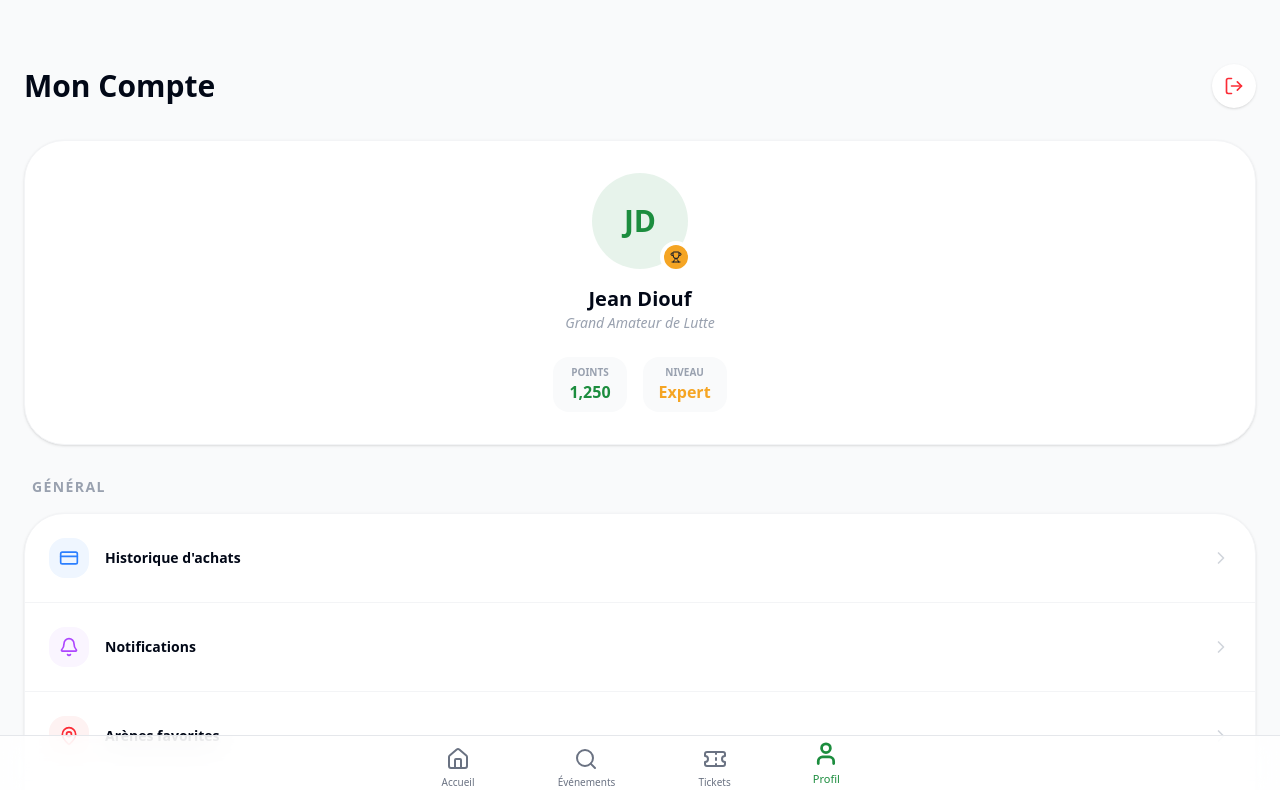
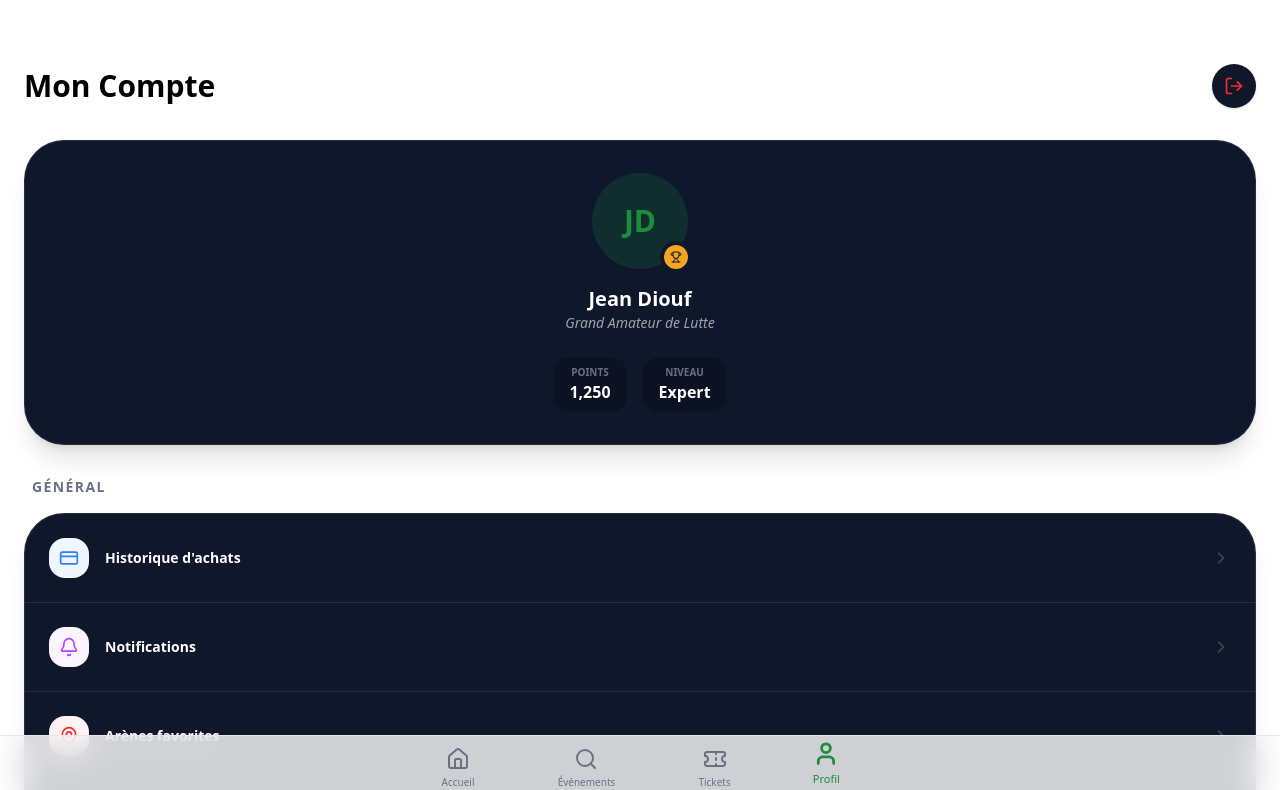
Before and after one commit to mamadouamadousylla-afk/J-lSaPlace, a Next.js app: page /mon-compte in a window 1280 px wide. Shown: the top 790 px of the page. Built offline with nearby package versions, Linux system fonts and the light colour scheme.

Commit message:
Refine Profile page: white bg, black title/footer, dark cards with white text

```diff
--- a/src/app/mon-compte/page.tsx
+++ b/src/app/mon-compte/page.tsx
@@ -13,60 +13,60 @@ const menuItems = [
 
 export default function ProfilePage() {
     return (
-        <div className="flex flex-col min-h-screen bg-gray-50 dark:bg-black p-6 pt-16 pb-32 space-y-8">
+        <div className="flex flex-col min-h-screen bg-white p-6 pt-16 pb-32 space-y-8">
             <div className="flex items-center justify-between">
-                <h1 className="text-3xl font-poppins font-bold">Mon Compte</h1>
-                <button className="p-3 rounded-full bg-white dark:bg-gray-900 shadow-sm text-red-500">
+                <h1 className="text-3xl font-poppins font-bold text-black">Mon Compte</h1>
+                <button className="p-3 rounded-full bg-slate-900 shadow-sm text-red-500">
                     <LogOut className="w-5 h-5" />
                 </button>
             </div>
 
             {/* User Info */}
-            <div className="bg-white dark:bg-gray-900 rounded-[2.5rem] p-8 shadow-sm border border-gray-100 dark:border-gray-800 text-center space-y-4">
+            <div className="bg-slate-900 rounded-[2.5rem] p-8 shadow-xl border border-white/10 text-center space-y-4">
                 <div className="relative inline-block">
-                    <div className="w-24 h-24 rounded-full bg-primary/10 flex items-center justify-center text-primary text-3xl font-bold">
+                    <div className="w-24 h-24 rounded-full bg-primary/20 flex items-center justify-center text-primary text-3xl font-bold">
                         JD
                     </div>
-                    <div className="absolute -bottom-1 -right-1 w-8 h-8 rounded-full bg-secondary text-secondary-foreground flex items-center justify-center border-4 border-white dark:border-gray-900">
+                    <div className="absolute -bottom-1 -right-1 w-8 h-8 rounded-full bg-secondary text-secondary-foreground flex items-center justify-center border-4 border-slate-900">
                         <Trophy className="w-3 h-3" />
                     </div>
                 </div>
                 <div>
-                    <h2 className="text-xl font-bold">Jean Diouf</h2>
-                    <p className="text-gray-400 text-sm italic">Grand Amateur de Lutte</p>
+                    <h2 className="text-xl font-bold text-white">Jean Diouf</h2>
+                    <p className="text-white/60 text-sm italic">Grand Amateur de Lutte</p>
                 </div>
                 <div className="flex justify-center gap-4 pt-2">
-                    <div className="px-4 py-2 rounded-2xl bg-gray-50 dark:bg-gray-800">
-                        <p className="text-[10px] text-gray-400 font-bold uppercase">Points</p>
-                        <p className="font-poppins font-bold text-primary">1,250</p>
+                    <div className="px-4 py-2 rounded-2xl bg-black/20">
+                        <p className="text-[10px] text-white/40 font-bold uppercase">Points</p>
+                        <p className="font-poppins font-bold text-white">1,250</p>
                     </div>
-                    <div className="px-4 py-2 rounded-2xl bg-gray-50 dark:bg-gray-800">
-                        <p className="text-[10px] text-gray-400 font-bold uppercase">Niveau</p>
-                        <p className="font-poppins font-bold text-secondary">Expert</p>
+                    <div className="px-4 py-2 rounded-2xl bg-black/20">
+                        <p className="text-[10px] text-white/40 font-bold uppercase">Niveau</p>
+                        <p className="font-poppins font-bold text-white">Expert</p>
                     </div>
                 </div>
             </div>
 
             {/* Menu Sections */}
             <div className="space-y-4">
-                <h3 className="font-poppins font-bold px-2 text-sm text-gray-400 uppercase tracking-widest">Général</h3>
-                <div className="bg-white dark:bg-gray-900 rounded-[2.5rem] overflow-hidden border border-gray-100 dark:border-gray-800 shadow-sm text-sm">
+                <h3 className="font-poppins font-bold px-2 text-sm text-gray-500 uppercase tracking-widest">Général</h3>
+                <div className="bg-slate-900 rounded-[2.5rem] overflow-hidden border border-white/10 shadow-xl text-sm">
                     {menuItems.map((item, idx) => (
                         <Link
                             key={item.label}
                             href={item.href}
                             className={cn(
-                                "flex items-center justify-between p-6 transition-colors hover:bg-gray-50 dark:hover:bg-gray-800/50",
-                                idx !== menuItems.length - 1 && "border-b border-gray-100 dark:border-gray-800"
+                                "flex items-center justify-between p-6 transition-colors hover:bg-slate-800",
+                                idx !== menuItems.length - 1 && "border-b border-white/10"
                             )}
                         >
                             <div className="flex items-center gap-4">
                                 <div className={cn("w-10 h-10 rounded-2xl flex items-center justify-center", item.bg)}>
                                     <item.icon className={cn("w-5 h-5", item.color)} />
                                 </div>
-                                <span className="font-bold">{item.label}</span>
+                                <span className="font-bold text-white">{item.label}</span>
                             </div>
-                            <ChevronRight className="w-5 h-5 text-gray-300" />
+                            <ChevronRight className="w-5 h-5 text-white/20" />
                         </Link>
                     ))}
                 </div>
@@ -84,7 +84,7 @@ export default function ProfilePage() {
                 </div>
             </div>
 
-            <p className="text-center text-gray-400 text-[10px] pt-4">
+            <p className="text-center text-black font-medium text-[10px] pt-4">
                 Version 1.0.0 • SunuLamb 2024
             </p>
         </div>
```
